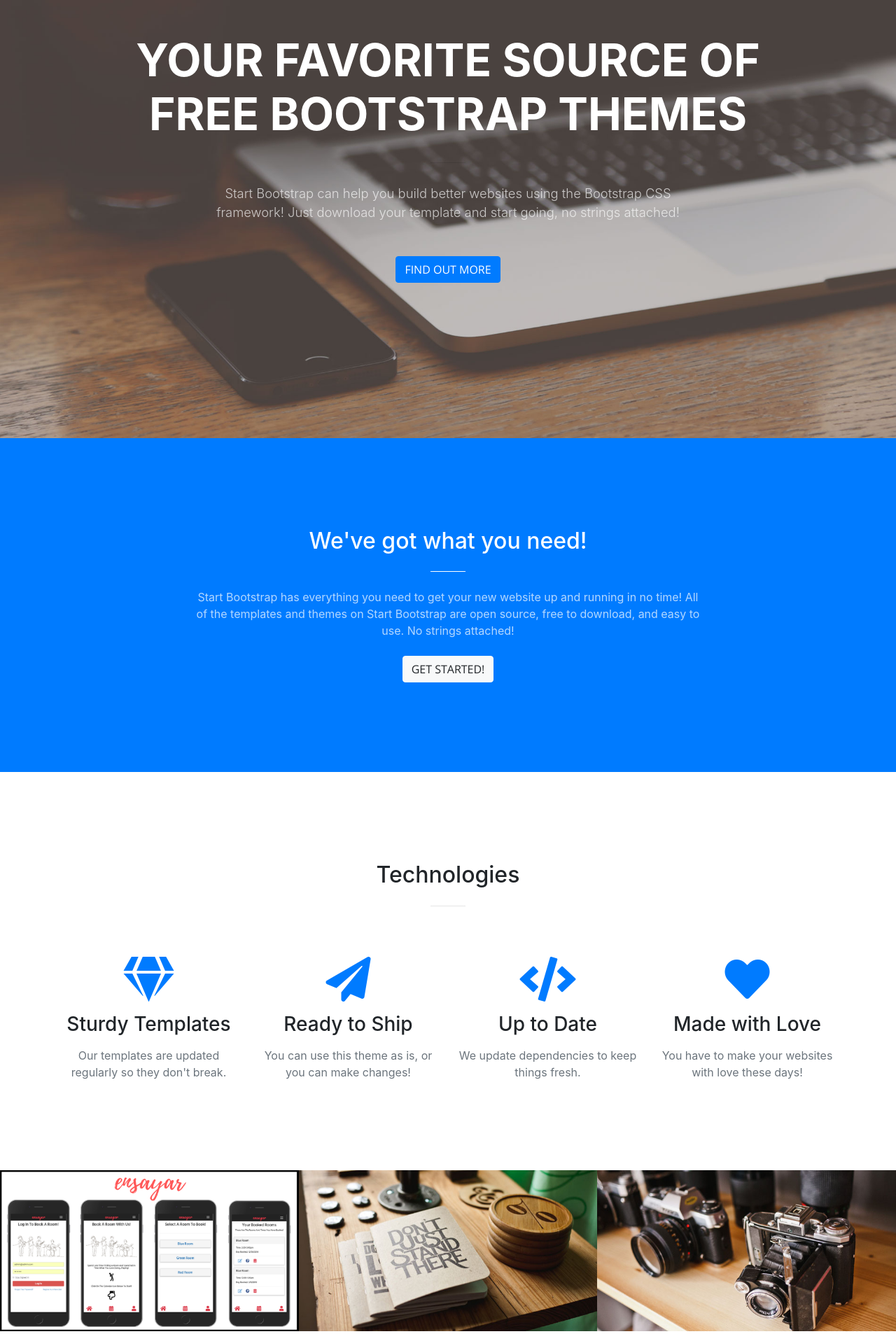
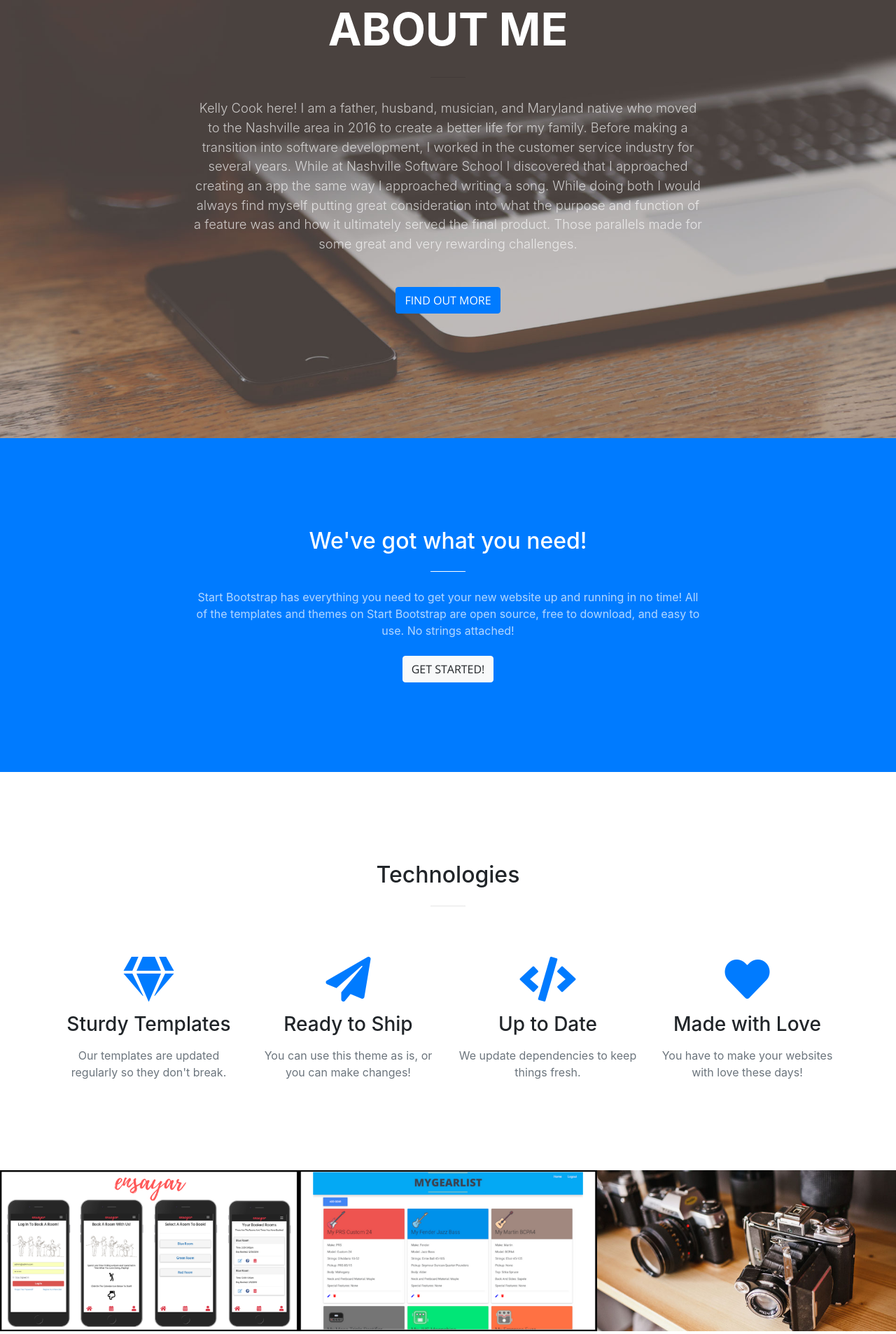
Before and after one commit to kellycook301/kellycooknew, a website with bundled scripts: page index.html in a window 1280 px wide. Shown: the part 174-2080 px from the top of the page at 70% size. Built offline with nearby package versions, Linux system fonts and the light colour scheme.

Commit message:
fixed project picture dimensions

```diff
--- a/index.html
+++ b/index.html
@@ -59,12 +59,12 @@
         <div class="row">
           <div class="col-lg-10 mx-auto">
             <h1 class="text-uppercase">
-              <strong>Your Favorite Source of Free Bootstrap Themes</strong>
+              <strong>About Me</strong>
             </h1>
             <hr>
           </div>
           <div class="col-lg-8 mx-auto">
-            <p class="text-faded mb-5">Start Bootstrap can help you build better websites using the Bootstrap CSS framework! Just download your template and start going, no strings attached!</p>
+            <p class="text-faded mb-5">Kelly Cook here! I am a father, husband, musician, and Maryland native who moved to the Nashville area in 2016 to create a better life for my family. Before making a transition into software development, I worked in the customer service industry for several years. While at Nashville Software School I discovered that I approached creating an app the same way I approached writing a song. While doing both I would always find myself putting great consideration into what the purpose and function of a feature was and how it ultimately served the final product. Those parallels made for some great and very rewarding challenges.</p>
             <a class="btn btn-primary btn-xl js-scroll-trigger" href="#about">Find Out More</a>
           </div>
         </div>
@@ -131,7 +131,7 @@
       <div class="container-fluid p-0">
         <div class="row no-gutters popup-gallery">
           <div class="col-lg-4 col-sm-6">
-            <a class="portfolio-box" href="img/portfolio/fullsize/1.jpg">
+            <a class="portfolio-box" href="img/portfolio/fullsize/ensayarHeader.png">
               <img class="img-fluid" src="img/portfolio/thumbnails/ensayarHeader.png" alt="">
               <div class="portfolio-box-caption">
                 <div class="portfolio-box-caption-content">
@@ -146,8 +146,8 @@
             </a>
           </div>
           <div class="col-lg-4 col-sm-6">
-            <a class="portfolio-box" href="img/portfolio/fullsize/2.jpg">
-              <img class="img-fluid" src="img/portfolio/thumbnails/2.jpg" alt="">
+            <a class="portfolio-box" href="img/portfolio/fullsize/MGLHeader.png">
+              <img class="img-fluid" src="img/portfolio/thumbnails/MGLHeader.png" alt="">
               <div class="portfolio-box-caption">
                 <div class="portfolio-box-caption-content">
                   <div class="project-category text-faded">
```
Also changed, not shown: img/portfolio/fullsize/MGLHeader.png (added), img/portfolio/fullsize/ensayarHeader.png (added), img/portfolio/thumbnails/MGLHeader.png (added), 1 other file.
